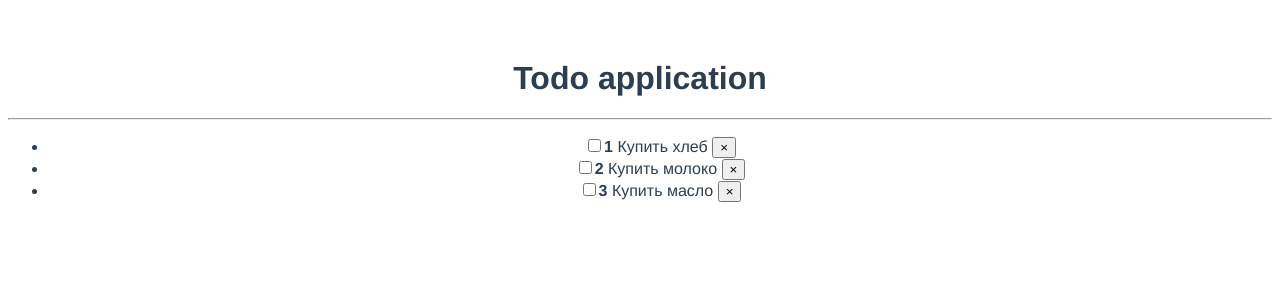
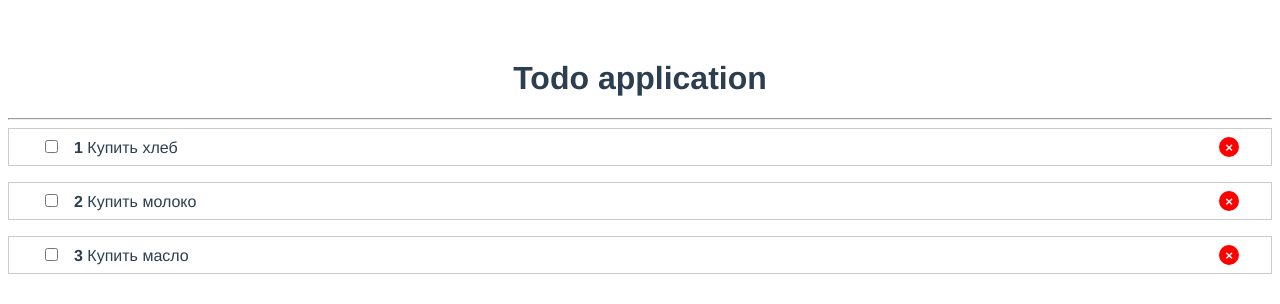
Before and after one commit to vvv09/vue-sand-box, a Vue app: page /todos in a window 1280 px wide. Shown: the top 304 px of the page. Built offline with nearby package versions, Linux system fonts and the light colour scheme.

Commit message:
feat: add scoped styles to components

```diff
--- a/src/components/TodoItem.vue
+++ b/src/components/TodoItem.vue
@@ -5,7 +5,7 @@
             <strong>{{todoitem.id}}</strong>
             {{todoitem.title}}
         </span>
-        <button>&times;</button>
+        <button class="deletebtn">&times;</button>
     </li>
 </template>
 
@@ -19,3 +19,29 @@
         }
     }
 </script>
+
+<style scoped>
+    li {
+        border: 1px solid #ccc;
+        display: flex;
+        justify-content: space-between;
+        padding: .5rem 2rem;
+        margin-bottom: 1rem;
+    }
+
+    .deletebtn {
+        background: red;
+        color: #fff;
+        border-radius: 50%;
+        border: none;
+        font-weight: bold;
+    }
+
+    input {
+        margin-right: 1rem;
+    }
+
+    .done{
+        text-decoration: line-through;
+    }
+</style>
--- a/src/components/TodoList.vue
+++ b/src/components/TodoList.vue
@@ -19,3 +19,11 @@
         }
     }
 </script>
+
+<style scoped>
+    ul {
+        list-style: none;
+        margin: 0;
+        padding: 0;
+    }
+</style>
```
